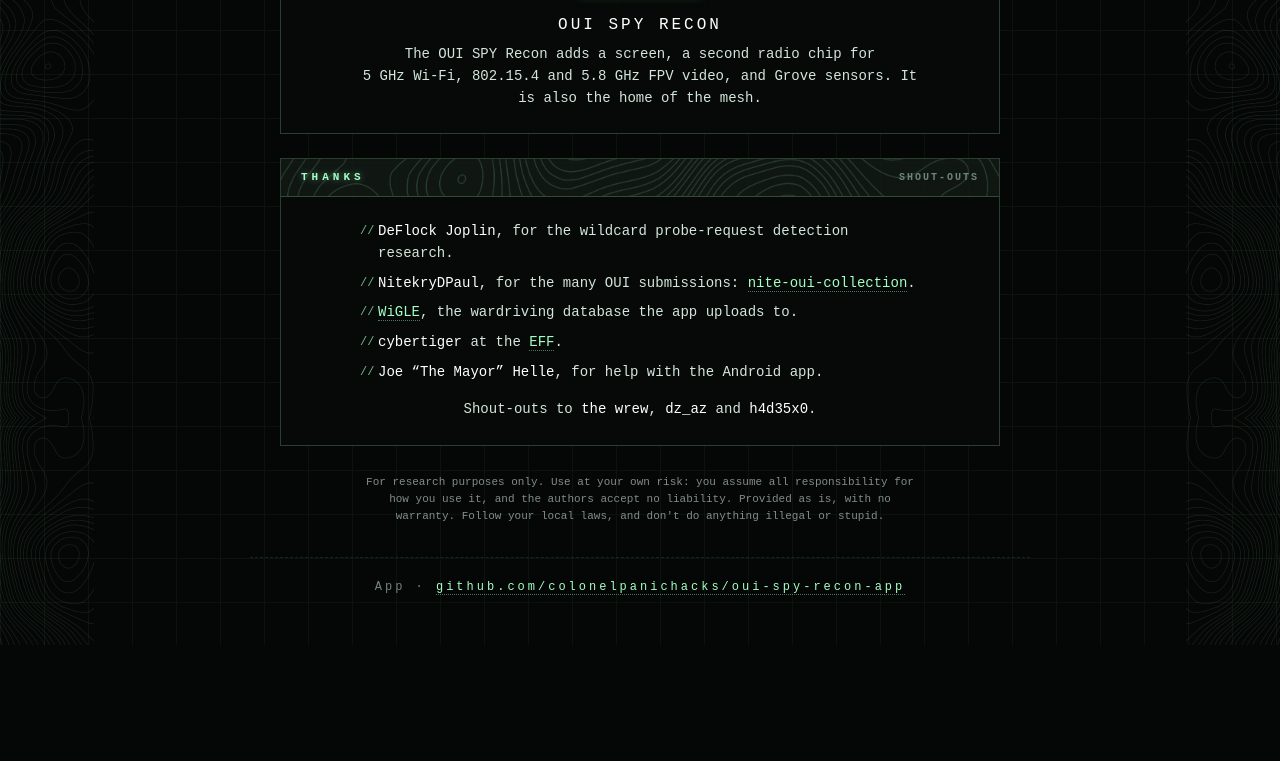
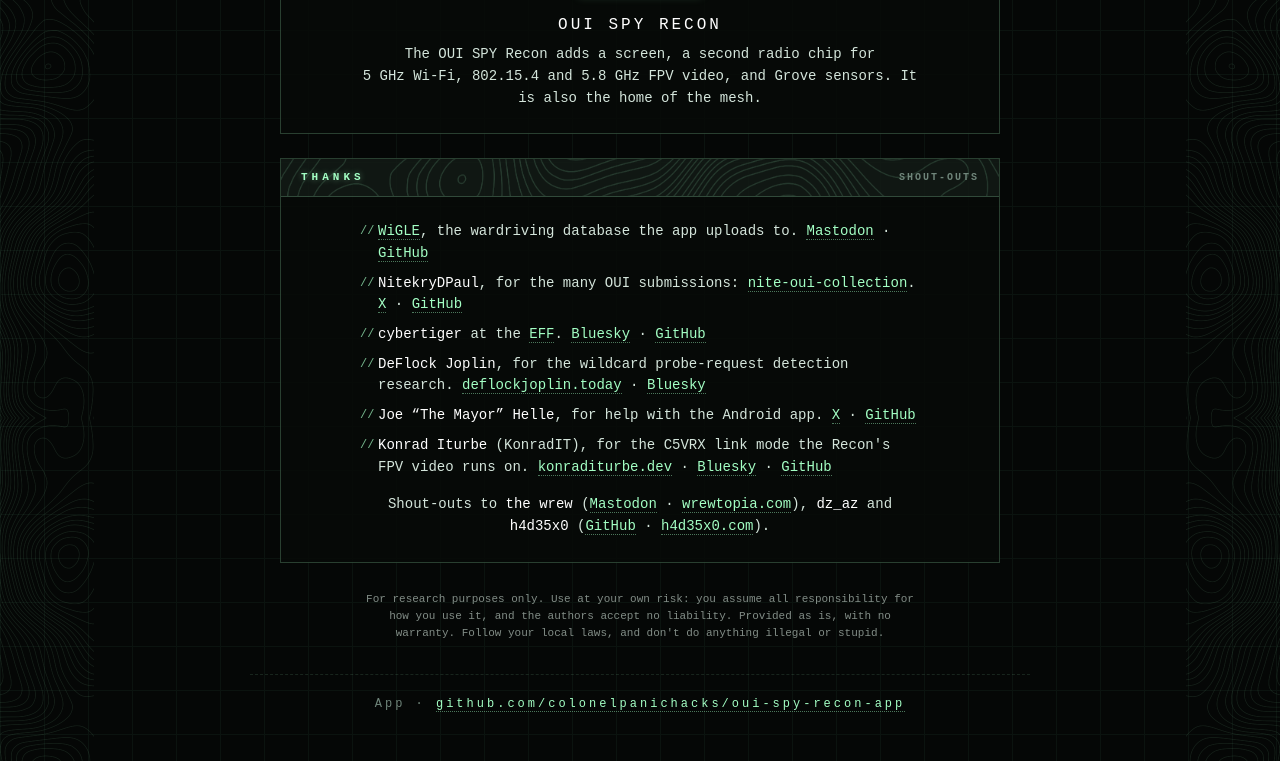
Before and after one commit to colonelpanichacks/oui-spy-recon-app, a plain HTML site: page flasher/index.html in a window 1280 px wide. Shown: the part 4282-5043 px from the top of the page. Before the commit the page ends 4927 px from the top, so only its background shows below. Drawn offline with Linux system fonts and the light colour scheme; no server answers.

Commit message:
Thanks: in the order the app has them, each one linked to their site and accounts; Konrad Iturbe added

```diff
--- a/flasher/index.html
+++ b/flasher/index.html
@@ -904,13 +904,14 @@
   <header><span>Thanks</span><span class="right">shout-outs</span></header>
   <div class="body">
     <ul class="thanks-list">
-      <li><b>DeFlock Joplin</b>, for the wildcard probe-request detection research.</li>
-      <li><b>NitekryDPaul</b>, for the many OUI submissions: <a href="https://github.com/nitekry/nite-oui-collection">nite-oui-collection</a>.</li>
-      <li><a href="https://wigle.net">WiGLE</a>, the wardriving database the app uploads to.</li>
-      <li><b>cybertiger</b> at the <a href="https://www.eff.org">EFF</a>.</li>
-      <li><b>Joe &ldquo;The Mayor&rdquo; Helle</b>, for help with the Android app.</li>
+      <li><a href="https://wigle.net">WiGLE</a>, the wardriving database the app uploads to. <a href="https://defcon.social/@WiGLEnet">Mastodon</a> &middot; <a href="https://github.com/wiglenet">GitHub</a></li>
+      <li><b>NitekryDPaul</b>, for the many OUI submissions: <a href="https://github.com/nitekry/nite-oui-collection">nite-oui-collection</a>. <a href="https://x.com/NitekryDPaul">X</a> &middot; <a href="https://github.com/nitekry">GitHub</a></li>
+      <li><b>cybertiger</b> at the <a href="https://www.eff.org">EFF</a>. <a href="https://bsky.app/profile/cooperq.com">Bluesky</a> &middot; <a href="https://github.com/cooperq">GitHub</a></li>
+      <li><b>DeFlock Joplin</b>, for the wildcard probe-request detection research. <a href="https://deflockjoplin.today">deflockjoplin.today</a> &middot; <a href="https://bsky.app/profile/deflockjoplin.bsky.social">Bluesky</a></li>
+      <li><b>Joe &ldquo;The Mayor&rdquo; Helle</b>, for help with the Android app. <a href="https://x.com/joehelle">X</a> &middot; <a href="https://github.com/dievus">GitHub</a></li>
+      <li><b>Konrad Iturbe</b> (KonradIT), for the C5VRX link mode the Recon's FPV video runs on. <a href="https://konraditurbe.dev">konraditurbe.dev</a> &middot; <a href="https://bsky.app/profile/konraditurbe.dev">Bluesky</a> &middot; <a href="https://github.com/KonradIT">GitHub</a></li>
     </ul>
-    <p class="shouts">Shout-outs to <b>the wrew</b>, <b>dz_az</b> and <b>h4d35x0</b>.</p>
+    <p class="shouts">Shout-outs to <b>the wrew</b> (<a href="https://masto.hackers.town/@Wrewdison">Mastodon</a> &middot; <a href="https://wrewtopia.com">wrewtopia.com</a>), <b>dz_az</b> and <b>h4d35x0</b> (<a href="https://github.com/h4d35x0">GitHub</a> &middot; <a href="https://h4d35x0.com">h4d35x0.com</a>).</p>
   </div>
 </section>
 
```
Also changed, not shown: 1 other file.
